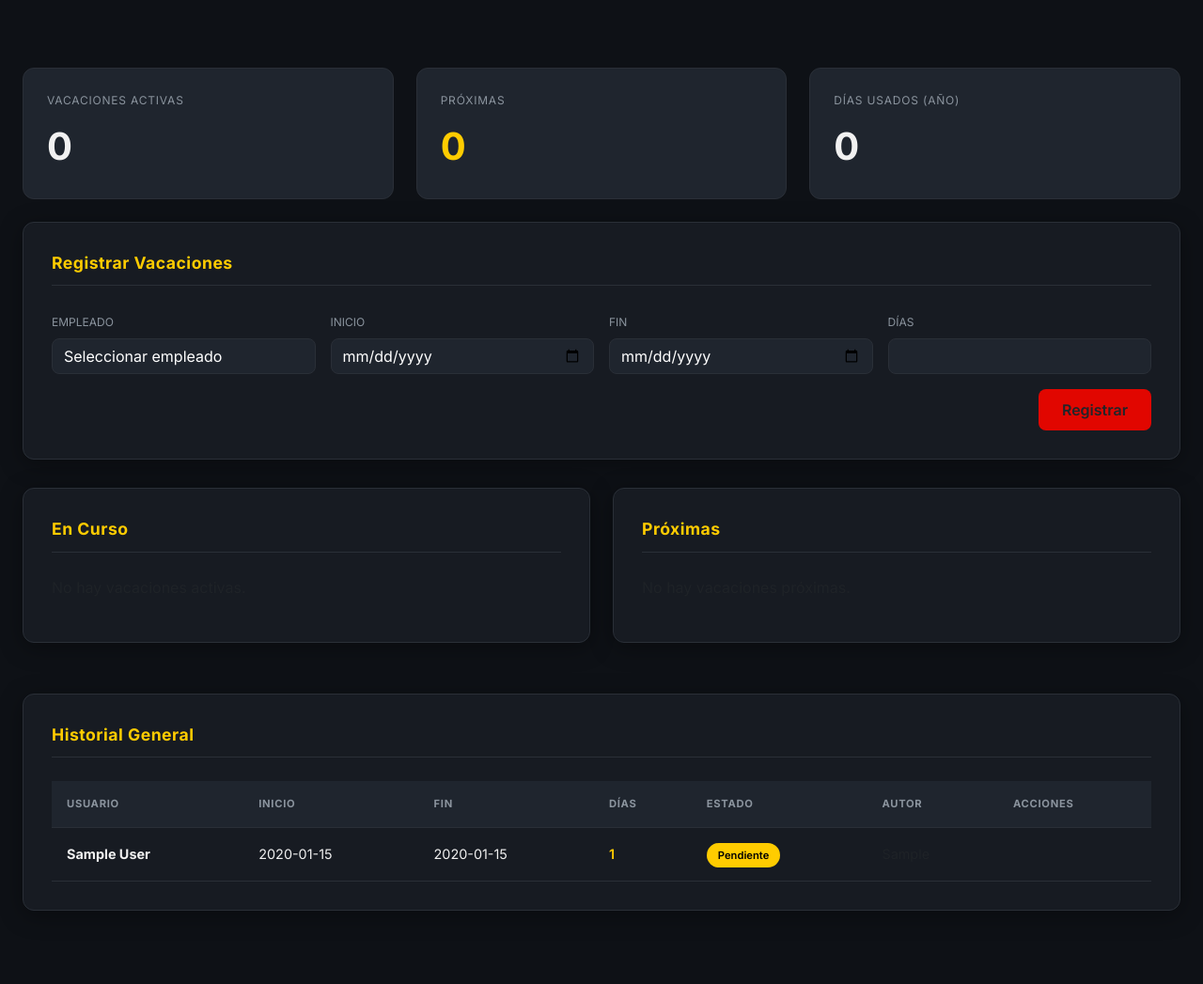
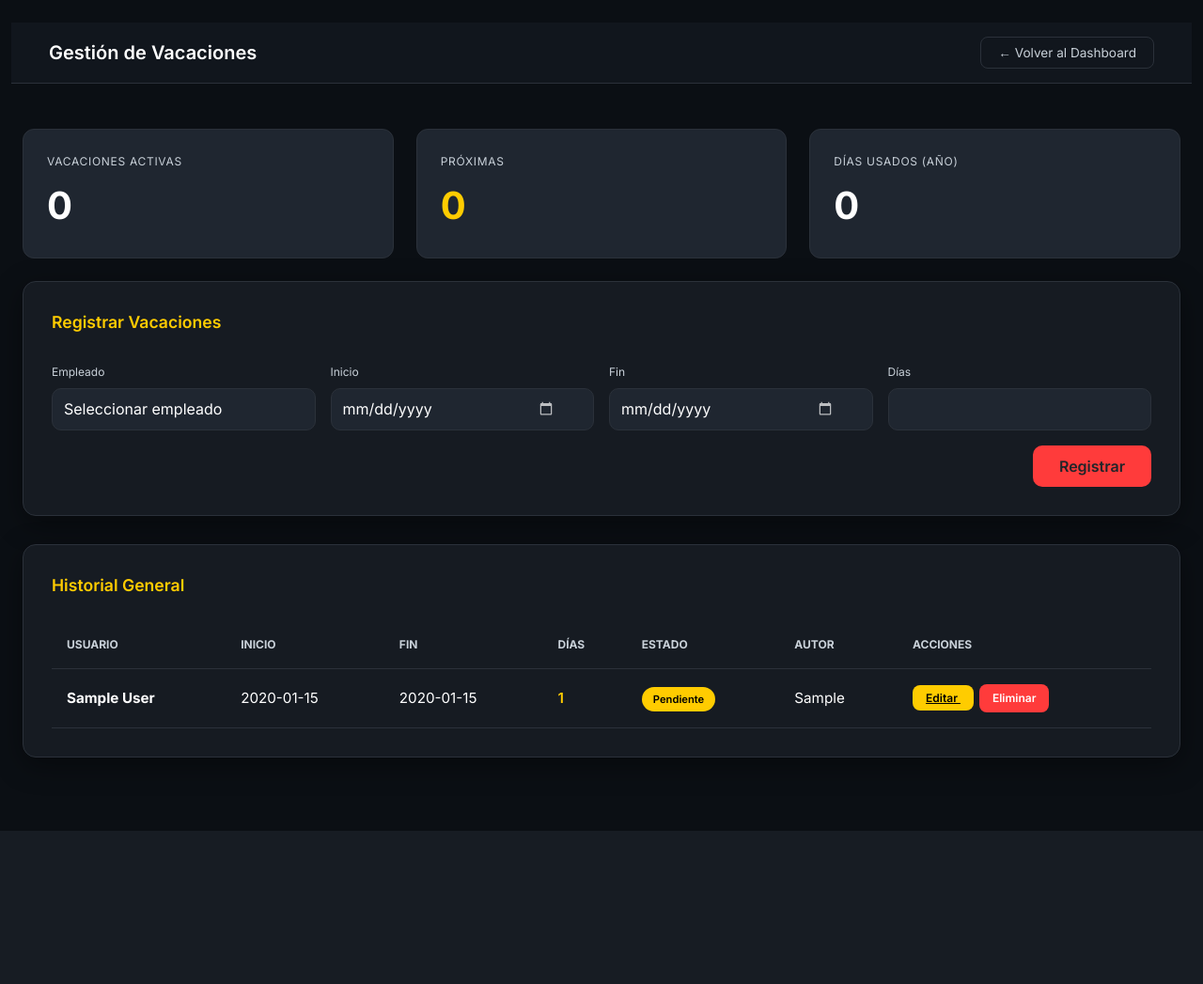
Before and after one commit to Corose/dashboard, a Flask app: page /vacaciones in a window 1280 px wide. Shown: the part 56-1103 px from the top of the page at 94% size. After the commit the page ends 940 px from the top, so only its background shows below. Run offline with Flask 3, Linux system fonts and the light colour scheme; a user stored in the database is signed in; tables that the repository leaves empty hold one stand-in row (values such as "Sample post").

Commit message:
Fix Diseño v9

```diff
--- a/templates/vacaciones.html
+++ b/templates/vacaciones.html
@@ -5,128 +5,159 @@
 @import url('https://fonts.googleapis.com/css2?family=Inter:wght@400;600;700&display=swap');
 
 :root{
-    --bg-main:#0e1116;
-    --bg-card:#171b22;
-    --bg-soft:#1f252e;
-    --accent:#e10600;
-    --accent-yellow:#ffcc00;
-    --text-main:#f1f1f1;
-    --text-muted:#8b949e;
-    --border:#2a2f37;
+    --bg-main:#0b0f14;
+    --card:#161b22;
+    --card-soft:#1f2630;
+    --accent:#ff3b3b;
+    --yellow:#ffcc00;
+    --green:#2ecc71;
+    --text:#ffffff;
+    --text-soft:#c9d1d9;
+    --border:#2b313a;
 }
 
-/* ====== BASE ====== */
+/* ===== BASE ===== */
 body{
-    background: var(--bg-main);
+    background:var(--bg-main);
     font-family:'Inter',sans-serif;
-    color:var(--text-main);
+    color:var(--text);
 }
 
-/* ====== CONTENEDOR GENERAL ====== */
-.container{
-    max-width:1400px;
+/* ===== HEADER MINIMAL ===== */
+.clean-header{
+    display:flex;
+    justify-content:space-between;
+    align-items:center;
+    padding:15px 40px;
+    background:#11161d;
+    border-bottom:1px solid var(--border);
 }
 
-/* ====== CARDS ====== */
+.clean-header h5{
+    margin:0;
+    font-weight:600;
+    color:var(--text);
+}
+
+.btn-dashboard{
+    background:transparent;
+    border:1px solid var(--border);
+    padding:6px 18px;
+    border-radius:8px;
+    color:var(--text-soft);
+    text-decoration:none;
+    font-size:.85rem;
+    transition:.2s;
+}
+
+.btn-dashboard:hover{
+    border-color:var(--accent);
+    color:white;
+}
+
+/* ===== CONTAINER ===== */
+.container{
+    max-width:1300px;
+}
+
+/* ===== CARDS ===== */
 .card-custom{
-    background:var(--bg-card);
+    background:var(--card);
     border:1px solid var(--border);
-    border-radius:12px;
+    border-radius:14px;
     padding:30px;
     margin-bottom:30px;
-    box-shadow:0 5px 25px rgba(0,0,0,.35);
+    box-shadow:0 8px 30px rgba(0,0,0,.4);
 }
 
-/* ====== HEADERS SECCIÓN ====== */
+/* ===== TITULOS ===== */
 .section-header{
     font-size:1.1rem;
-    font-weight:700;
-    letter-spacing:.5px;
+    font-weight:600;
     margin-bottom:25px;
-    padding-bottom:10px;
-    border-bottom:1px solid var(--border);
-    color:var(--accent-yellow);
+    color:var(--yellow);
 }
 
-/* ====== KPI CARDS ====== */
+/* ===== KPIs ===== */
 .kpi-card{
-    background:var(--bg-soft);
+    background:var(--card-soft);
     border:1px solid var(--border);
     border-radius:12px;
     padding:25px;
-    transition:.2s;
-}
-
-.kpi-card:hover{
-    border-color:var(--accent);
-    transform:translateY(-3px);
 }
 
 .kpi-title{
     font-size:.75rem;
-    color:var(--text-muted);
     text-transform:uppercase;
-    letter-spacing:.8px;
+    color:var(--text-soft);
+    letter-spacing:.7px;
 }
 
 .kpi-number{
     font-size:2.5rem;
     font-weight:700;
-    margin-top:10px;
+    margin-top:8px;
 }
 
-.kpi-icon{
-    font-size:2rem;
-    color:var(--accent);
-}
-
-/* ====== FORM ====== */
+/* ===== FORM ===== */
 .form-label{
     font-size:.75rem;
-    color:var(--text-muted);
-    text-transform:uppercase;
+    color:var(--text-soft);
 }
 
 .form-control{
-    background:var(--bg-soft) !important;
+    background:var(--card-soft) !important;
     border:1px solid var(--border) !important;
-    border-radius:8px !important;
+    border-radius:10px !important;
     color:white !important;
+    height:45px;
 }
 
 .form-control:focus{
     border-color:var(--accent) !important;
-    box-shadow:0 0 0 2px rgba(225,6,0,.25) !important;
+    box-shadow:0 0 0 2px rgba(255,59,59,.3) !important;
 }
 
+/* ===== CALENDARIO PERSONALIZADO ===== */
+input[type="date"]{
+    appearance:none;
+    position:relative;
+    padding-right:40px !important;
+}
+
+input[type="date"]::-webkit-calendar-picker-indicator{
+    filter:invert(1);
+    opacity:.7;
+    cursor:pointer;
+}
+
+input[type="date"]:hover::-webkit-calendar-picker-indicator{
+    opacity:1;
+}
+
+/* ===== BOTON REGISTRAR ===== */
 .btn-registrar{
     background:var(--accent);
     border:none;
-    border-radius:8px;
-    padding:10px 25px;
+    border-radius:10px;
+    padding:10px 28px;
     font-weight:600;
-    transition:.2s;
 }
 
 .btn-registrar:hover{
-    background:#ff1a1a;
+    background:#ff5555;
 }
 
-/* ====== TEAM CARDS ====== */
+/* ===== TEAM CARDS ===== */
 .team-card{
-    background:var(--bg-soft);
+    background:var(--card-soft);
     border:1px solid var(--border);
     border-radius:10px;
-    padding:15px 20px;
+    padding:14px 18px;
     margin-bottom:10px;
-    transition:.2s;
 }
 
-.team-card:hover{
-    border-color:var(--accent);
-}
-
-/* ====== TABLAS ====== */
+/* ===== TABLA ===== */
 .table-container{
     overflow-x:auto;
 }
@@ -136,34 +167,26 @@ body{
     border-collapse:collapse;
 }
 
-.table-oni thead{
-    background:var(--bg-soft);
-}
-
 .table-oni th{
     padding:16px;
-    font-size:.7rem;
+    font-size:.75rem;
     text-transform:uppercase;
-    letter-spacing:.7px;
-    color:var(--text-muted);
+    color:var(--text-soft);
     border-bottom:1px solid var(--border);
 }
 
 .table-oni td{
     padding:16px;
+    font-size:.95rem;
     border-bottom:1px solid var(--border);
-    font-size:.9rem;
-}
-
-.table-oni tbody tr{
-    transition:.15s;
+    color:white;
 }
 
 .table-oni tbody tr:hover{
-    background:rgba(255,255,255,.03);
+    background:rgba(255,255,255,.04);
 }
 
-/* ====== BADGES ====== */
+/* ===== BADGES ===== */
 .badge-access{
     padding:6px 12px;
     border-radius:20px;
@@ -171,63 +194,68 @@ body{
     font-weight:600;
 }
 
-/* ====== ACCIONES ====== */
+/* ===== BOTONES ACCIONES ===== */
 .action-btn{
-    background:none;
+    padding:6px 14px;
+    border-radius:8px;
     border:none;
-    color:var(--text-muted);
-    font-size:1rem;
-    transition:.2s;
+    font-size:.75rem;
+    font-weight:600;
+    margin-right:6px;
 }
 
-.action-btn:hover{
-    color:var(--accent);
+.btn-edit{
+    background:var(--yellow);
+    color:black;
 }
+
+.btn-delete{
+    background:var(--accent);
+    color:white;
+}
+
+.btn-edit:hover{ opacity:.8; }
+.btn-delete:hover{ opacity:.8; }
+
 </style>
+
+<!-- HEADER LIMPIO -->
+<div class="clean-header">
+    <h5>Gestión de Vacaciones</h5>
+    <a href="{{ url_for('dashboard') }}" class="btn-dashboard">
+        ← Volver al Dashboard
+    </a>
+</div>
 
 <div class="container py-5">
 
-<!-- ===== KPIs ===== -->
+<!-- KPIs -->
 <div class="row mb-4">
     <div class="col-md-4">
-        <div class="kpi-card d-flex justify-content-between align-items-center">
-            <div>
-                <div class="kpi-title">Vacaciones activas</div>
-                <div class="kpi-number">{{ activas|length }}</div>
-            </div>
-            <div class="kpi-icon"><i class="bi bi-calendar-check"></i></div>
+        <div class="kpi-card">
+            <div class="kpi-title">Vacaciones activas</div>
+            <div class="kpi-number">{{ activas|length }}</div>
         </div>
     </div>
-
     <div class="col-md-4">
-        <div class="kpi-card d-flex justify-content-between align-items-center">
-            <div>
-                <div class="kpi-title">Próximas</div>
-                <div class="kpi-number" style="color:var(--accent-yellow)">
-                    {{ proximas|length }}
-                </div>
-            </div>
-            <div class="kpi-icon" style="color:var(--accent-yellow)">
-                <i class="bi bi-hourglass-split"></i>
+        <div class="kpi-card">
+            <div class="kpi-title">Próximas</div>
+            <div class="kpi-number" style="color:var(--yellow)">
+                {{ proximas|length }}
             </div>
         </div>
     </div>
-
     <div class="col-md-4">
-        <div class="kpi-card d-flex justify-content-between align-items-center">
-            <div>
-                <div class="kpi-title">Días usados (año)</div>
-                <div class="kpi-number">{{ total_dias_anual }}</div>
-            </div>
-            <div class="kpi-icon"><i class="bi bi-bar-chart-line"></i></div>
+        <div class="kpi-card">
+            <div class="kpi-title">Días usados (año)</div>
+            <div class="kpi-number">{{ total_dias_anual }}</div>
         </div>
     </div>
 </div>
 
-<!-- ===== REGISTRO ===== -->
+<!-- REGISTRO -->
 <div class="card-custom">
     <div class="section-header">Registrar Vacaciones</div>
-
     <form method="POST" action="{{ url_for('solicitar_vacaciones') }}">
         <div class="row g-3">
             <div class="col-md-3">
@@ -266,46 +294,7 @@ body{
     </form>
 </div>
 
-<!-- ===== EN CURSO / PRÓXIMAS ===== -->
-<div class="row mt-4">
-    <div class="col-md-6">
-        <div class="card-custom">
-            <div class="section-header">En Curso</div>
-            {% if activas %}
-                {% for v in activas %}
-                <div class="team-card d-flex justify-content-between">
-                    <strong>{{ v.user.nombre }}</strong>
-                    <span style="color:var(--accent)">
-                        {{ v.dias_restantes }} días restantes
-                    </span>
-                </div>
-                {% endfor %}
-            {% else %}
-                <p class="text-muted">No hay vacaciones activas.</p>
-            {% endif %}
-        </div>
-    </div>
-
-    <div class="col-md-6">
-        <div class="card-custom">
-            <div class="section-header">Próximas</div>
-            {% if proximas %}
-                {% for v in proximas %}
-                <div class="team-card d-flex justify-content-between">
-                    <span>{{ v.user.nombre }}</span>
-                    <span style="color:var(--accent-yellow)">
-                        Faltan {{ v.dias_para_iniciar }} días
-                    </span>
-                </div>
-                {% endfor %}
-            {% else %}
-                <p class="text-muted">No hay vacaciones próximas.</p>
-            {% endif %}
-        </div>
-    </div>
-</div>
-
-<!-- ===== HISTORIAL ===== -->
+<!-- HISTORIAL -->
 <div class="card-custom mt-4">
     <div class="section-header">Historial General</div>
 
@@ -328,25 +317,25 @@ body{
                     <td><strong>{{ v.user.nombre }}</strong></td>
                     <td>{{ v.fecha_inicio }}</td>
                     <td>{{ v.fecha_fin }}</td>
-                    <td style="color:var(--accent-yellow); font-weight:600">
+                    <td style="color:var(--yellow); font-weight:600">
                         {{ v.dias_solicitados }}
                     </td>
                     <td>
                         {% if v.estado == "Aprobado" %}
-                        <span class="badge-access" style="background:#238636;">Aprobado</span>
+                        <span class="badge-access" style="background:var(--green)">Aprobado</span>
                         {% elif v.estado == "Pendiente" %}
-                        <span class="badge-access" style="background:var(--accent-yellow); color:black;">Pendiente</span>
+                        <span class="badge-access" style="background:var(--yellow); color:black;">Pendiente</span>
                         {% else %}
-                        <span class="badge-access" style="background:var(--accent);">Rechazado</span>
+                        <span class="badge-access" style="background:var(--accent)">Rechazado</span>
                         {% endif %}
                     </td>
-                    <td class="text-muted small">{{ v.registrado_por or "-" }}</td>
+                    <td>{{ v.registrado_por or "-" }}</td>
                     <td>
-                        <a href="{{ url_for('edit_vacacion', id=v.id) }}" class="action-btn">
-                            <i class="bi bi-pencil"></i>
+                        <a href="{{ url_for('edit_vacacion', id=v.id) }}" class="action-btn btn-edit">
+                            Editar
                         </a>
-                        <button onclick="eliminarVacacion({{ v.id }})" class="action-btn ms-2">
-                            <i class="bi bi-trash"></i>
+                        <button onclick="eliminarVacacion({{ v.id }})" class="action-btn btn-delete">
+                            Eliminar
                         </button>
                     </td>
                 </tr>
```
